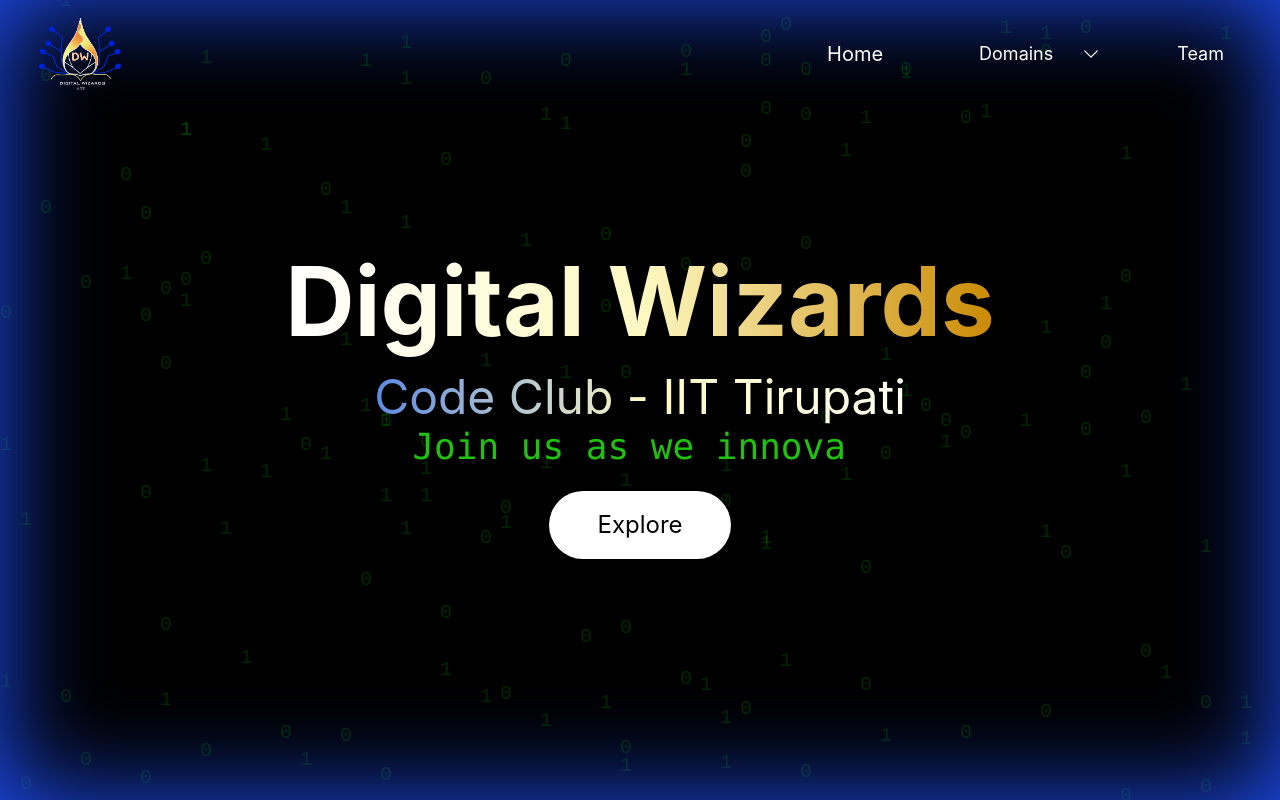
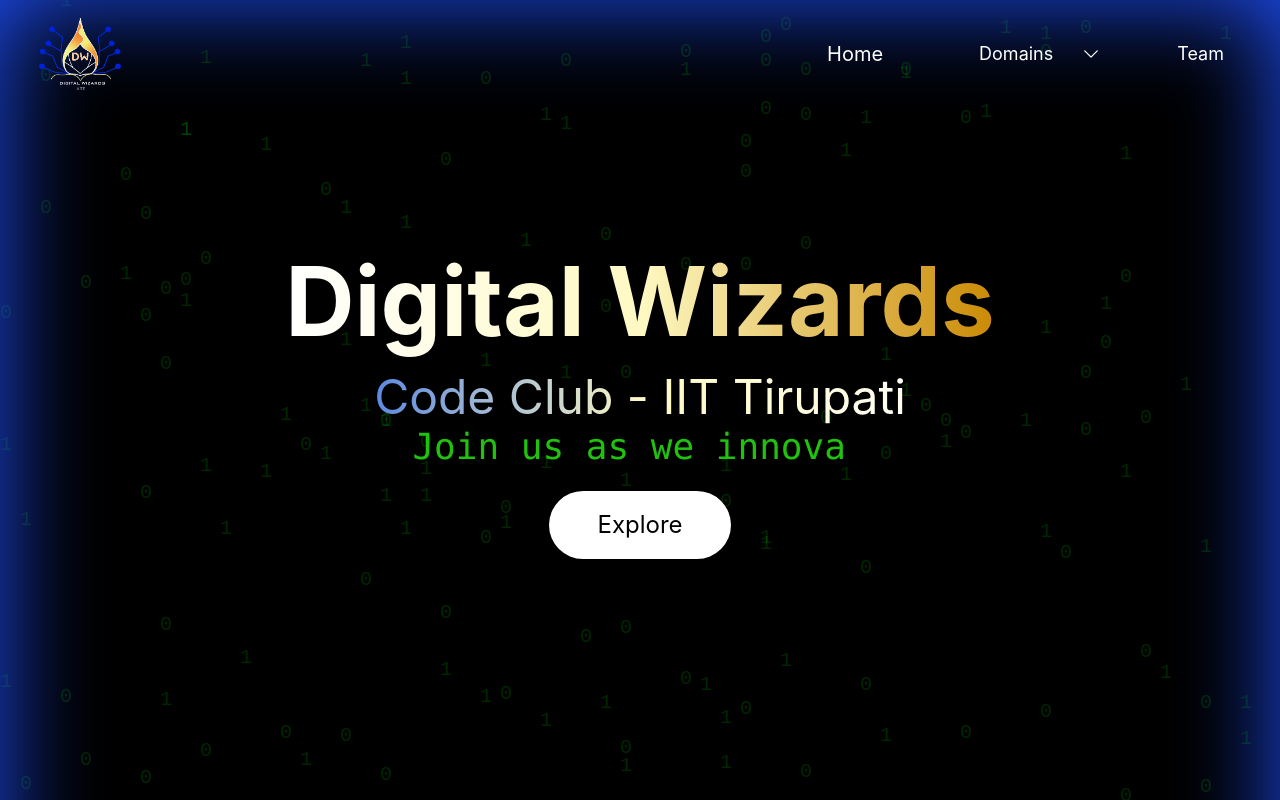
Before and after one commit to codeclubiittp/Digital-Wizards-Website, a React (Create React App) app: page / in a window 1280 px wide. Shown: the top 800 px of the page. Built offline with nearby package versions, Linux system fonts and the light colour scheme.

Commit message:
Add neon effect to the whole page

```diff
--- a/src/components/FallingMatrix.jsx
+++ b/src/components/FallingMatrix.jsx
@@ -1,4 +1,6 @@
 import React, { useEffect, useRef } from "react";
+
+
 
 const FallingMatrix = () => {
   const canvasRef = useRef(null);
--- a/src/components/LandingPage.jsx
+++ b/src/components/LandingPage.jsx
@@ -1,6 +1,6 @@
 import React, { useRef } from "react";
 import TypingEffect from "./TypingEffect";
-import '../css/dropShadow.css';
+
 
 const LandingPage = () => {
   const aboutMeRef = useRef(null);
@@ -12,7 +12,7 @@
   };
   return (
     <div
-      className="h-screen bg-cover bg-center flex justify-center items-center homeContainer"
+      className="h-screen bg-cover bg-center flex justify-center items-center"
       // style={{ backgroundImage: 'url("/images/background.png")' }} // Update the path to your background image
     >
       <div className="text-center space-y-0">
--- a/src/pages/HomePage.js
+++ b/src/pages/HomePage.js
@@ -8,10 +8,11 @@
 import Events from "../components/Events.jsx";
 import ProjectsGrid from "../components/OngoingProjects.jsx";
 import KnowledgeTransfer from "../components/KnowledgeTransfer.jsx";
+import "../css/dropShadow.css";
 
 function HomePage() {
     return (
-        <div>
+        <div className="homeContainer">
             <FallingMatrix />
             <Navbar />
             <LandingPage />
```
